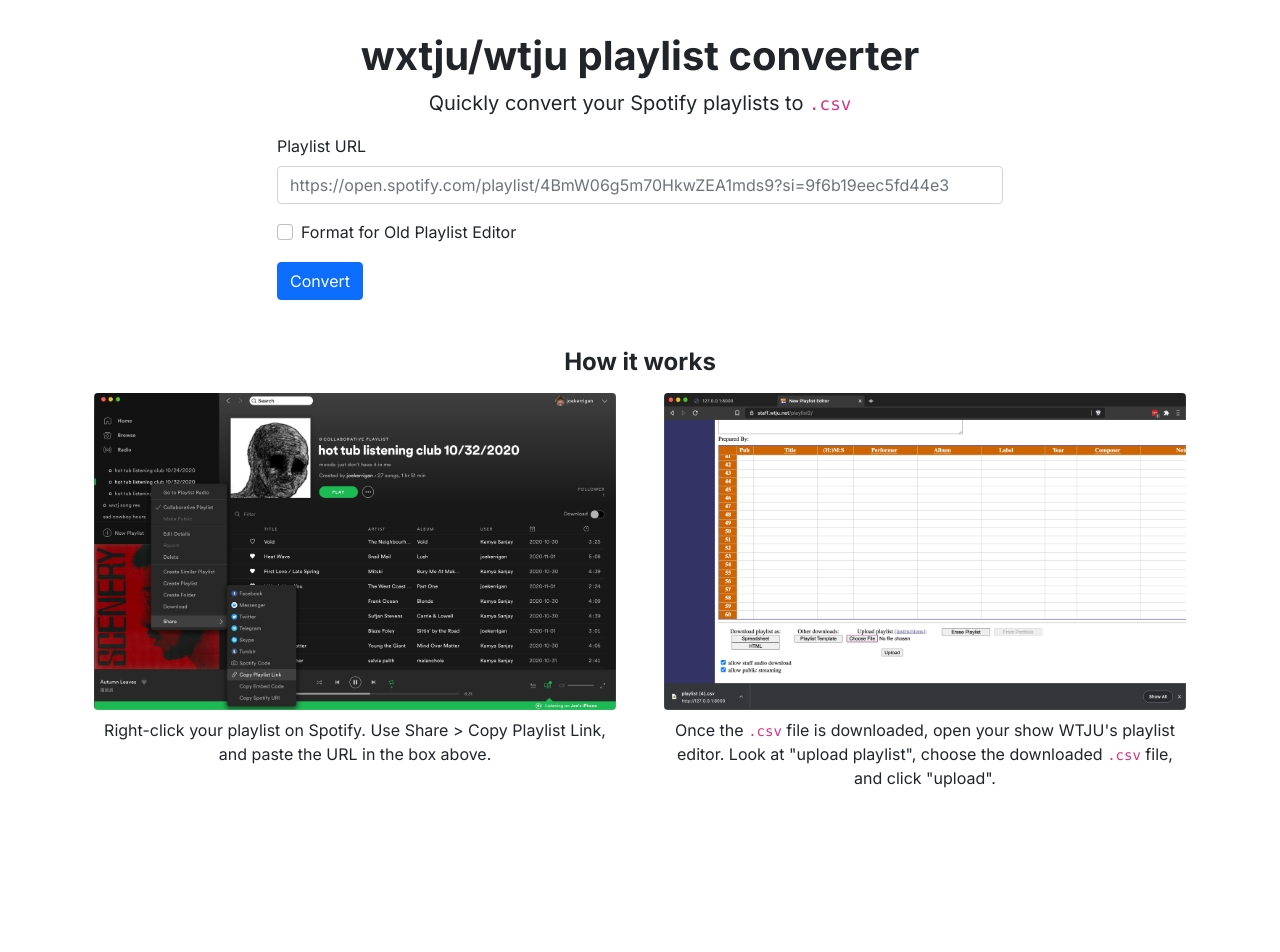
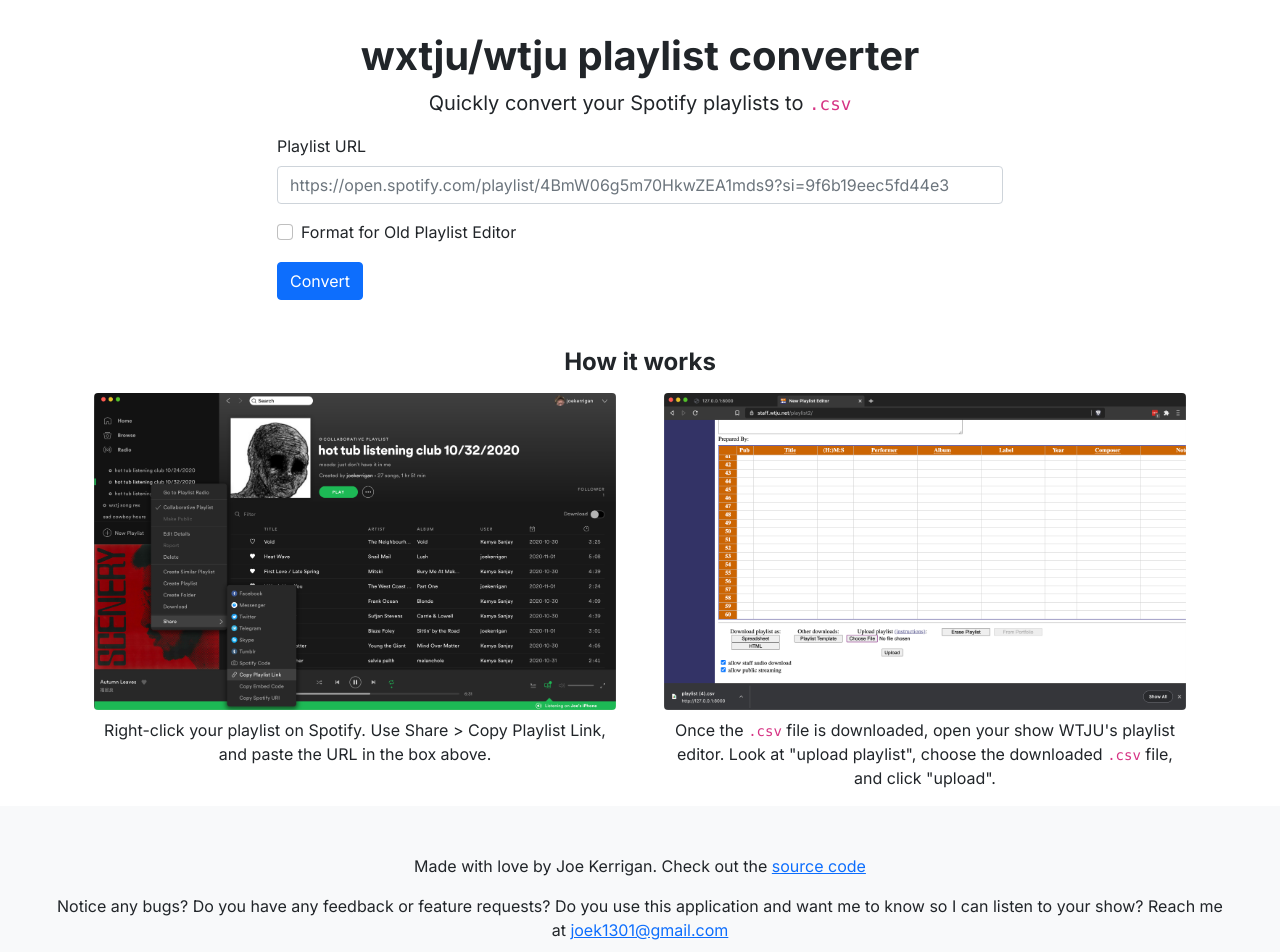
Before and after one commit to joek13/wxtj-converter, a React (Create React App) app in the folder frontend/: page / in a window 1280 px wide. Shown: the top 952 px of the page. Before the commit the page ends 806 px from the top, so only its background shows below. Built offline with nearby package versions, Linux system fonts and the light colour scheme.

Commit message:
Add footer

```diff
--- a/frontend/src/Main.tsx
+++ b/frontend/src/Main.tsx
@@ -1,5 +1,6 @@
 import { useState } from "react";
 import { Container, Row } from "react-bootstrap";
+import Footer from "./components/footer";
 import Header from "./components/header"
 import Howto from "./components/howto";
 import { Options, ConvertParams } from "./components/options";
@@ -17,6 +18,7 @@
                 <Options handleSubmit={convert} />
             </Container>
             <Howto />
+            <Footer />
         </main>
     </>);
 }
--- /dev/null
+++ b/frontend/src/components/footer.tsx
@@ -0,0 +1,10 @@
+import { Container } from "react-bootstrap";
+
+export default function Footer() {
+    return <footer>
+        <Container className="bg-light text-center p-5" fluid>
+            <p>Made with love by Joe Kerrigan. Check out the <a href="https://github.com/joek13/wxtj-converter">source code</a></p>
+            <p>Notice any bugs? Do you have any feedback or feature requests? Do you use this application and want me to know so I can listen to your show? Reach me at <a href="mailto:joek1301@gmail.com">joek1301@gmail.com</a></p>
+        </Container>
+    </footer>;
+}
```
